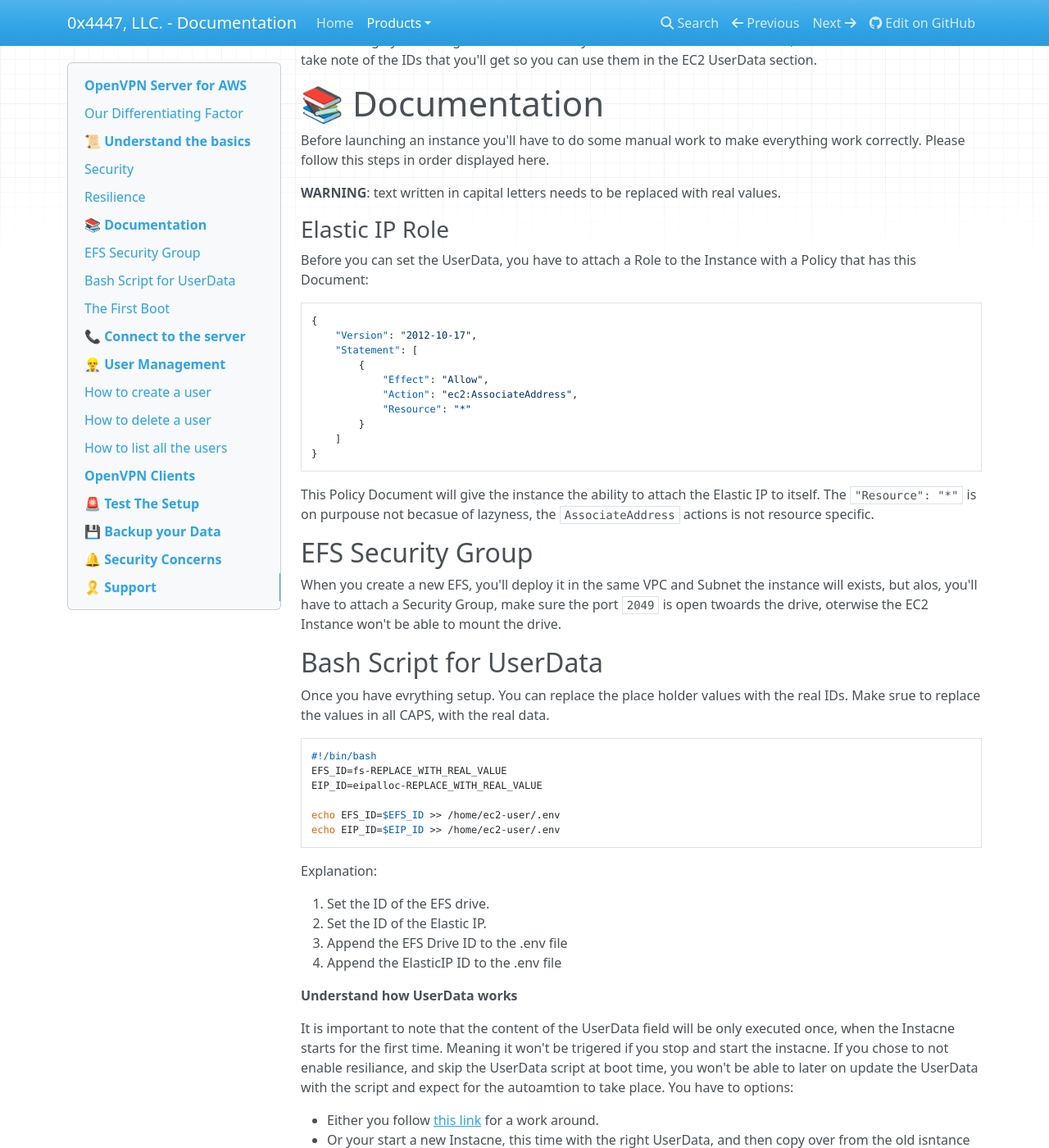
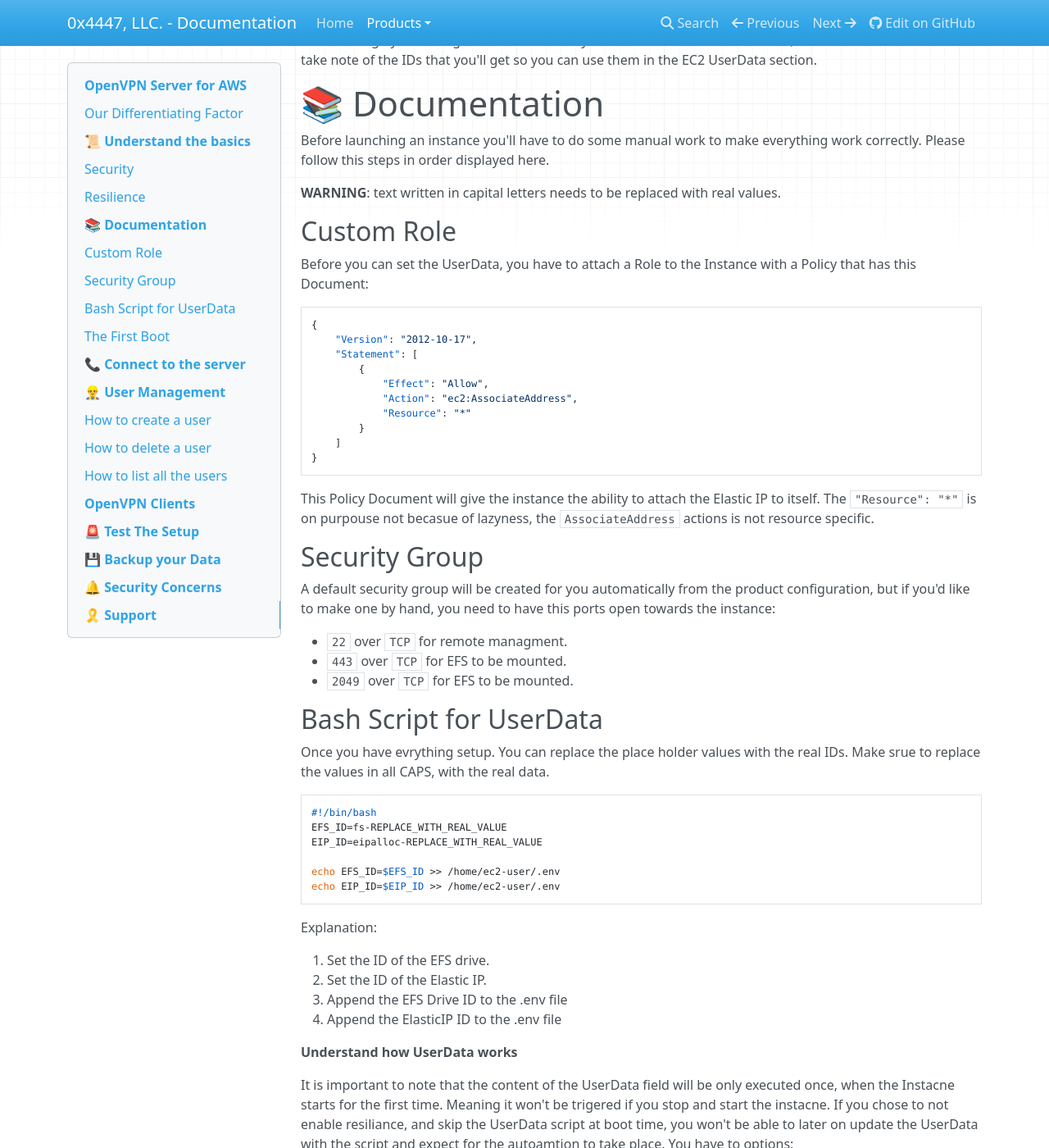
Before and after one commit to 0x4447-office/0x4447_webpage_documentation, an MkDocs documentation site: the page built from docs/products/cloud/aws-marketplace/openvpn-server.md, in a window 1280 px wide and 1400 px high, scrolled down 943 px. Shown: the whole window at 82% size. Built offline with MkDocs 1.6.1, drawn with Linux system fonts in a browser that asks for light colours; nearby versions of some CDN libraries.

Commit message:
Consolidating some things

```diff
--- a/docs/products/cloud/aws-marketplace/openvpn-server.md
+++ b/docs/products/cloud/aws-marketplace/openvpn-server.md
@@ -37,7 +37,7 @@ Before launching an instance you'll have to do some manual work to make everythi
 
 **WARNING**: text written in capital letters needs to be replaced with real values.
 
-### Elastic IP Role
+## Custom Role
 
 Before you can set the UserData, you have to attach a Role to the Instance with a Policy that has this Document:
 
@@ -56,9 +56,13 @@ Before you can set the UserData, you have to attach a Role to the Instance with
 
 This Policy Document will give the instance the ability to attach the Elastic IP to itself. The `"Resource": "*"` is on purpouse not becasue of lazyness, the `AssociateAddress` actions is not resource specific.
 
-## EFS Security Group
+## Security Group
 
-When you create a new EFS, you'll deploy it in the same VPC and Subnet the instance will exists, but alos, you'll have to attach a Security Group, make sure the port `2049` is open twoards the drive, oterwise the EC2 Instance won't be able to mount the drive.
+A default security group will be created for you automatically from the product configuration, but if you'd like to make one by hand, you need to have this ports open towards the instance:
+
+- `22` over `TCP` for remote managment.
+- `443` over `TCP` for EFS to be mounted.
+- `2049` over `TCP` for EFS to be mounted.
 
 ## Bash Script for UserData
 
```
Also changed, not shown: docs/products/cloud/aws-marketplace/rsyslog-server.md (+5 -2 lines), docs/products/cloud/aws-marketplace/samba-server.md (+3 -3 lines).
